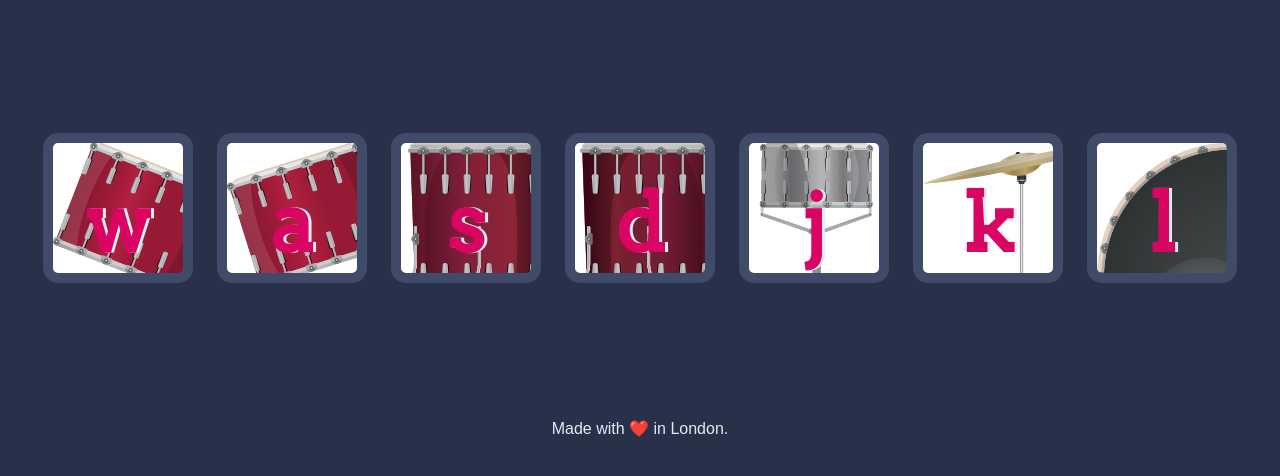
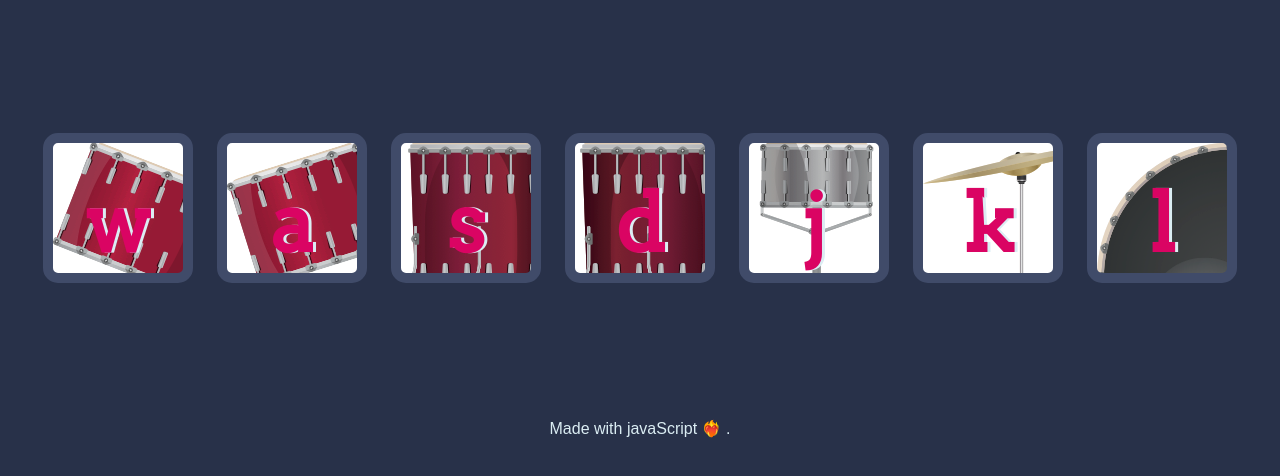
Before and after one commit to MohamedAliyarAR/drumsGame, a plain HTML site: page index.html in a window 1280 px wide. Shown: the part 156-632 px from the top of the page. Drawn offline with Linux system fonts and the light colour scheme.

Commit message:
Update index.html

```diff
--- a/index.html
+++ b/index.html
@@ -23,7 +23,7 @@
 
 
   <footer>
-    Made with ❤️ in London.
+    Made with javaScript ❤️‍🔥 .
   </footer>
   <script src="index.js" charset="utf-8"></script>
 </body>
```
